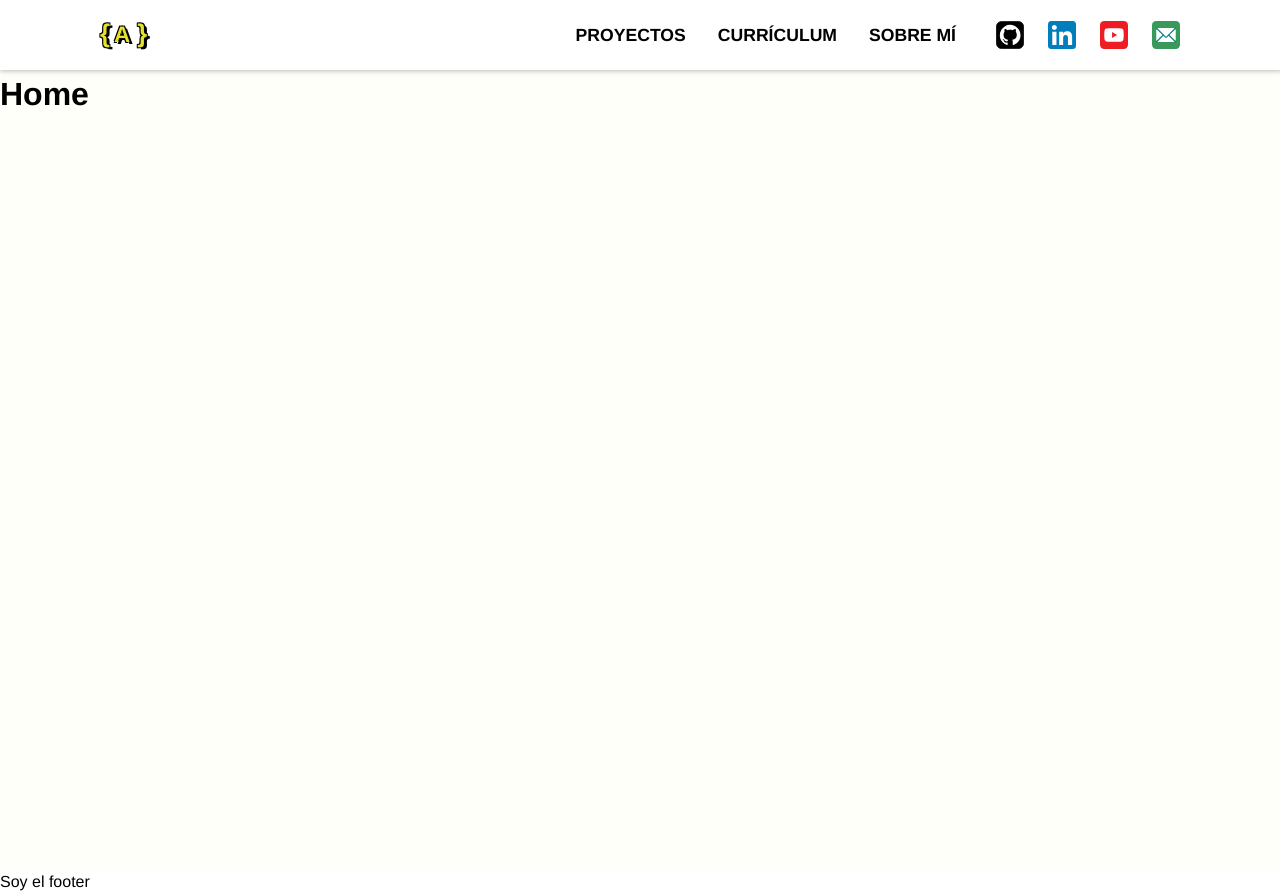
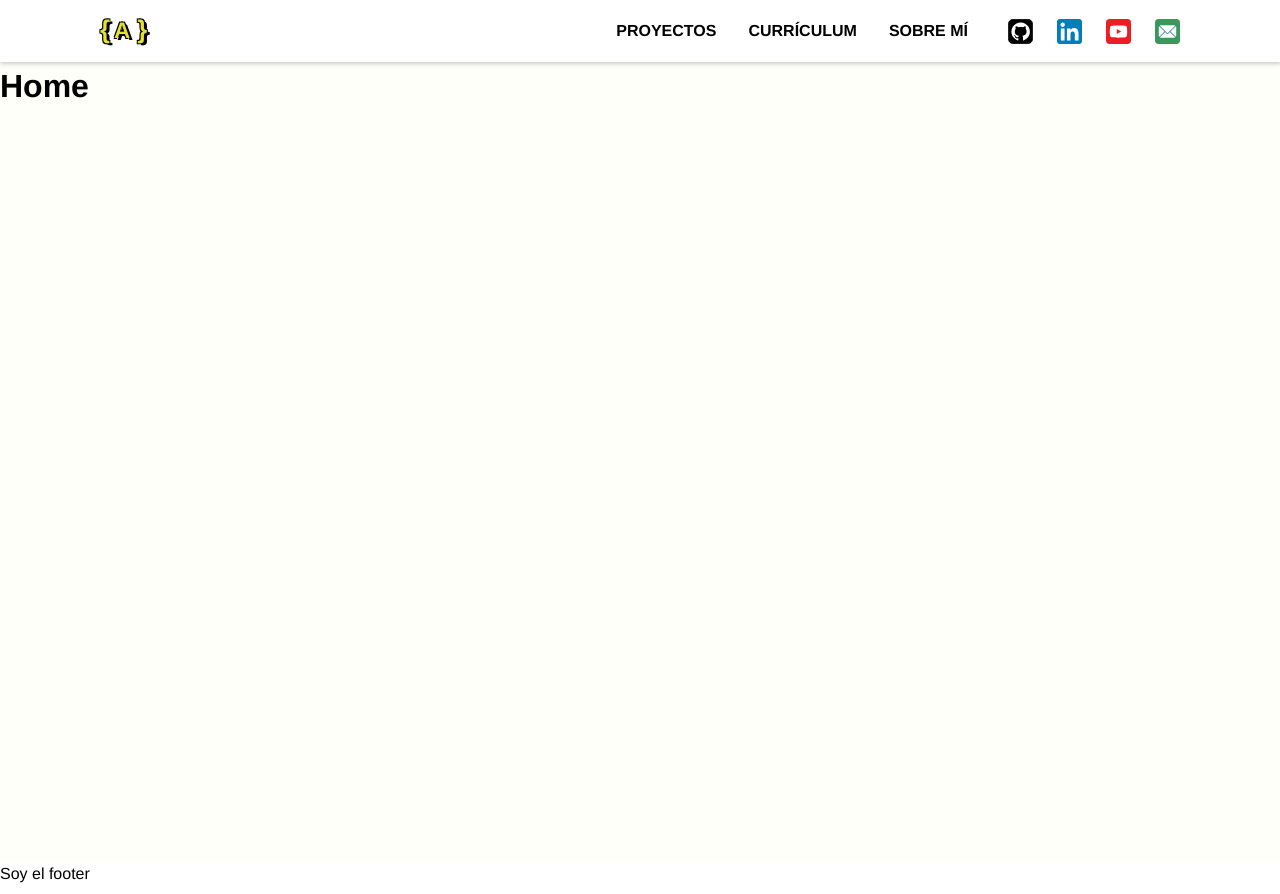
Before and after one commit to aldaydev/aldaydev_app, a React (Vite) app: page / in a window 1280 px wide. Built offline with nearby package versions, Linux system fonts and the light colour scheme.

Commit message:
navbar review

```diff
--- a/src/App.css
+++ b/src/App.css
@@ -1,12 +1,11 @@
 .App__header{
   background-color: var(--color-white-contrast);
   padding: 0 100px;
-  height: 70px;
+  height: 62px;
   width: 100%;
   position: fixed;
   top: 0;
   left: 0;
-  margin-bottom: 70px;
   z-index: 1000;
 
   /* box-shadow: 1px 0px 5px 1px rgba(0, 0, 0, 0.267); */
@@ -18,14 +17,14 @@
   top: 0;
   left: 0;
   width: 100%;
-  height: 70px;
+  height: 62px;
   /* box-shadow: 0 10px 20px rgba(0, 0, 0, 0.2); */
   box-shadow: 1px 0px 5px 1px rgba(0, 0, 0, 0.267);
   z-index: 900;
 }
 
 .App__main{
-  margin-top: 70px;
+  margin-top: 62px;
   background-color: var(--color-white);
   min-height: 100vh;
 }
@@ -34,13 +33,14 @@
   background-color: var(--color-white-contrast);
 }
 
-
 @media screen and (max-width: 1024px) {
   .App__header{
-
     padding: 0 50px;
-
-    height: 70px;
-
   }
 }
+
+@media screen and (max-width: 480px) {
+  .App__header{
+    padding: 0 30px;
+  }
+}
--- a/src/components/Header/Header.jsx
+++ b/src/components/Header/Header.jsx
@@ -9,7 +9,7 @@ import { useEffect, useRef, useState } from "react";
 function Header() {
 
     const { width } = useWindowSize();
-    const isCollapsed = width < 1024; // Definimos un tamaño de pantalla para considerar móvil
+    const isCollapsed = width <= 1024; // Definimos un tamaño de pantalla para considerar móvil
     const [ isOpen, setIsOpen ] = useState(false);
     const navbarRef = useRef(null);
     const toggleRef = useRef(null);
@@ -31,9 +31,9 @@ function Header() {
         };
     }, []);
 
-    // useEffect(()=>{
-    //     setIsOpen(false)
-    // },[width])
+    useEffect(()=>{
+        setIsOpen(false)
+    },[width])
 
 
     return (
--- a/src/components/Header/headerLinks.css
+++ b/src/components/Header/headerLinks.css
@@ -63,6 +63,19 @@
     height: 28px;
 }
 
+@media screen and (max-width: 1440px) {
+
+    .headerLinks__pageLink{
+        font-size: 1rem;
+    }
+
+    .headerLinks__icon{
+        width: 25px;
+        height: 25px;
+    }
+}
+
+
 @media screen and (max-width: 1024px) {
     .header__links{
         background-color: var(--color-white-contrast);
```
